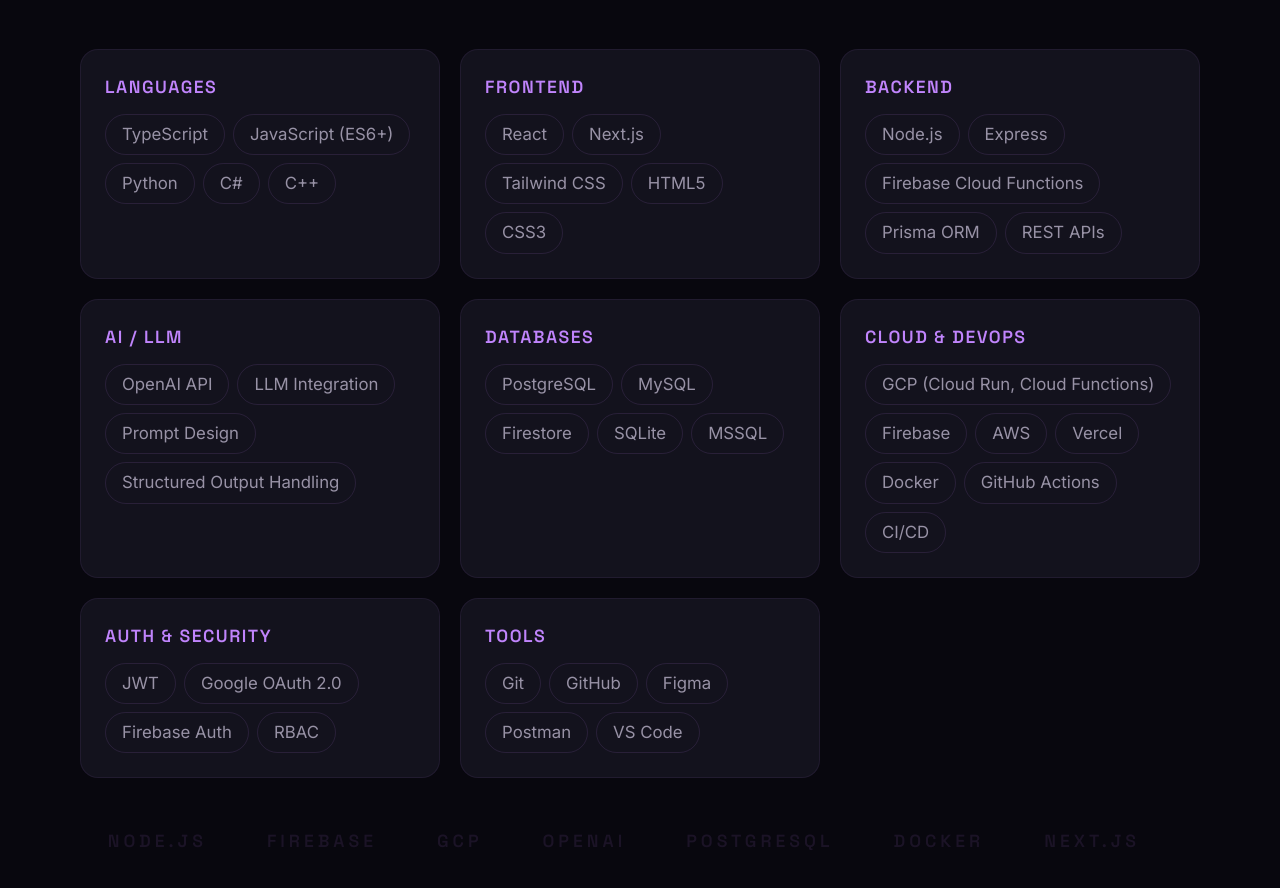
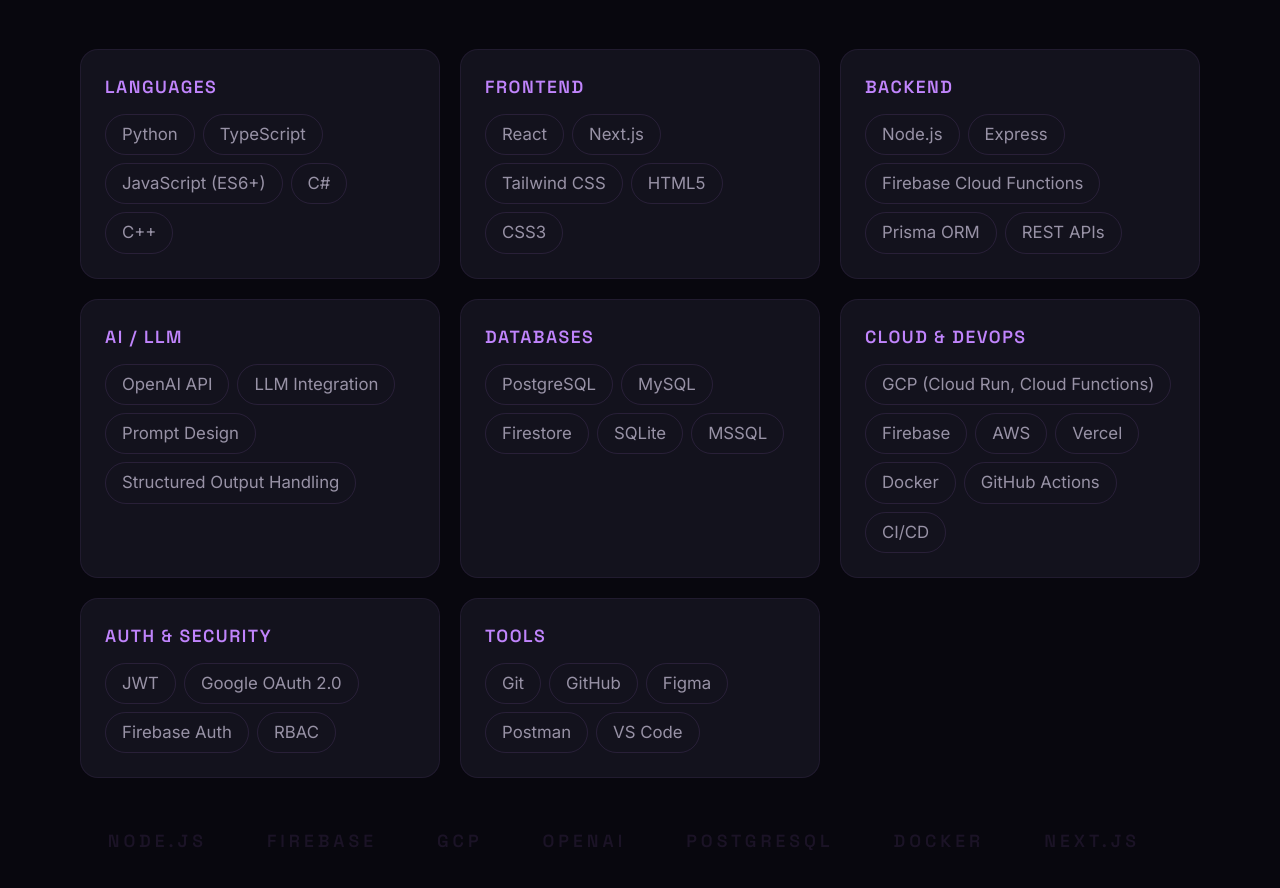
Before and after one commit to Irene3104/portfolio, a Next.js app: page / in a window 1280 px wide. Shown: the part 3747-4635 px from the top of the page. Built offline with nearby package versions, Linux system fonts and the light colour scheme.

Commit message:
Reorder Languages: Python first, then TypeScript

```diff
--- a/src/data/skills.ts
+++ b/src/data/skills.ts
@@ -4,7 +4,7 @@
 }
 
 export const skillCategories: SkillCategory[] = [
-  { title: "Languages", items: ["TypeScript", "JavaScript (ES6+)", "Python", "C#", "C++"] },
+  { title: "Languages", items: ["Python", "TypeScript", "JavaScript (ES6+)", "C#", "C++"] },
   { title: "Frontend", items: ["React", "Next.js", "Tailwind CSS", "HTML5", "CSS3"] },
   { title: "Backend", items: ["Node.js", "Express", "Firebase Cloud Functions", "Prisma ORM", "REST APIs"] },
   { title: "AI / LLM", items: ["OpenAI API", "LLM Integration", "Prompt Design", "Structured Output Handling"] },
```
